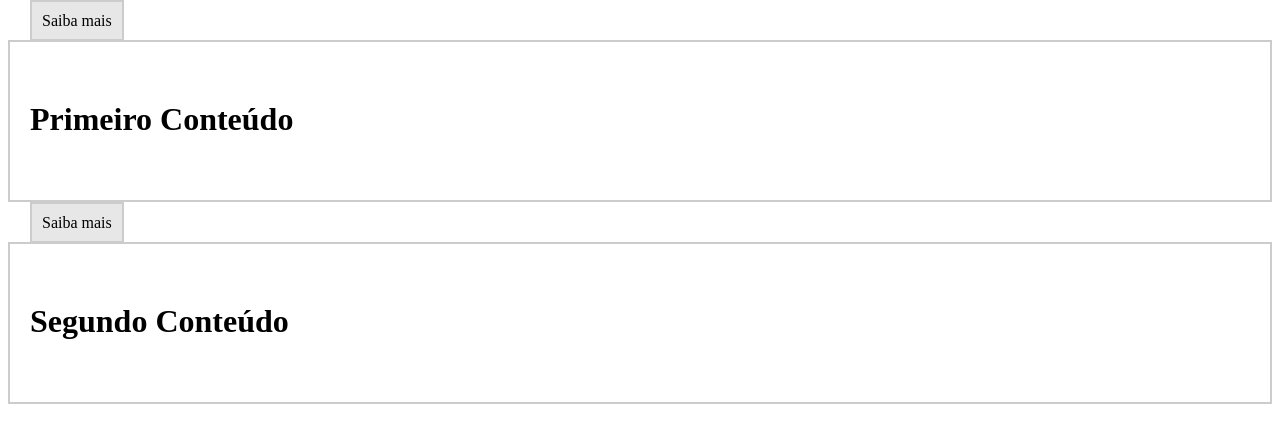
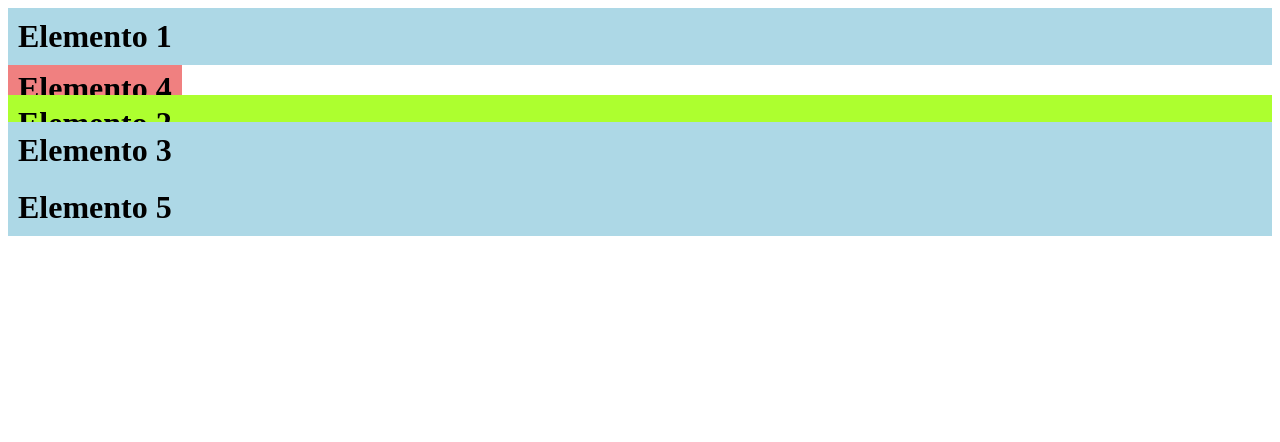
Before and after one commit to GabrielTonhatti/curso-html-css-basico-origamid, a plain HTML site: page web/index.html in a window 1280 px wide. Shown: the top 442 px of the page. Drawn offline with Linux system fonts and the light colour scheme.

Commit message:
Position 2

```diff
--- a/web/index.html
+++ b/web/index.html
@@ -8,14 +8,11 @@
 </head>
 
 <body>
-    <div>
-        <span>Saiba mais</span>
-        <h1>Primeiro Conteúdo</h1>
-    </div>
-    <div>
-        <span>Saiba mais</span>
-        <h1>Segundo Conteúdo</h1>
-    </div>
+    <h1>Elemento 1</h1>
+    <h1 class="index1">Elemento 2</h1>
+    <h1 class="index3">Elemento 3</h1>
+    <h1 class="index2">Elemento 4</h1>
+    <h1>Elemento 5</h1>
 </body>
 
 </html>
--- a/web/style.css
+++ b/web/style.css
@@ -1,18 +1,24 @@
-body {
-    height: 1200px;
+h1 {
+    margin: 0;
+    padding: 10px;
+    background: lightblue;
 }
 
-div {
-    border: 2px solid #ccc;
-    margin-top: 40px;
-    padding: 20px 20px 40px 20px;
+.index1 {
+    position: relative;
+    background: greenyellow;
+    top: 30px;
+    z-index: 1;
 }
 
-span {
-    background: #e7e7e7;
-    border: 2px solid #ccc;
-    padding: 10px;
+.index2 {
+    position: absolute;
+    background: lightcoral;
+    top: 60px;
+    z-index: -1;
+}
+
+.index3 {
     position: relative;
-    /* top: -20px; */
-    bottom: 50px;
+    z-index: 999999;
 }
```
